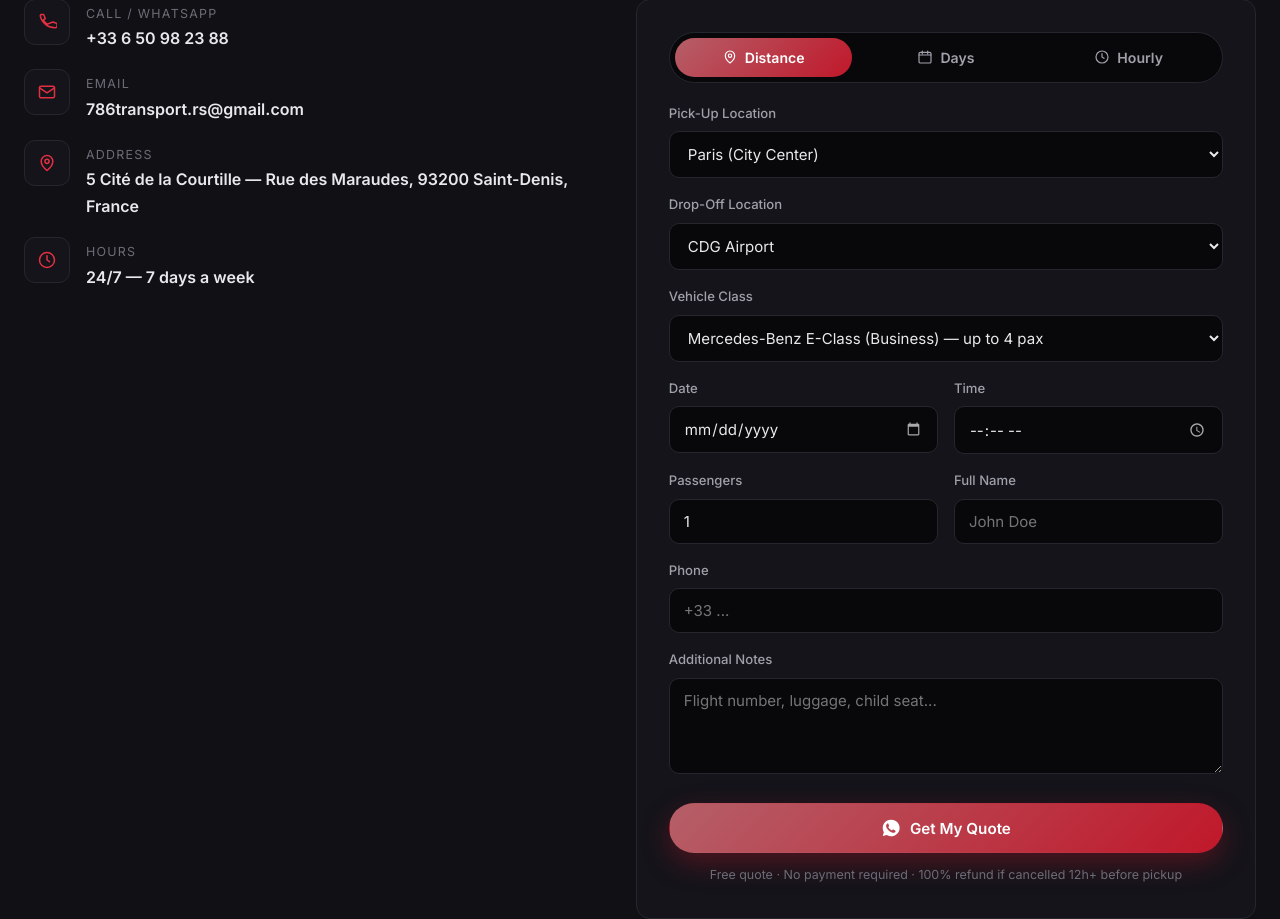
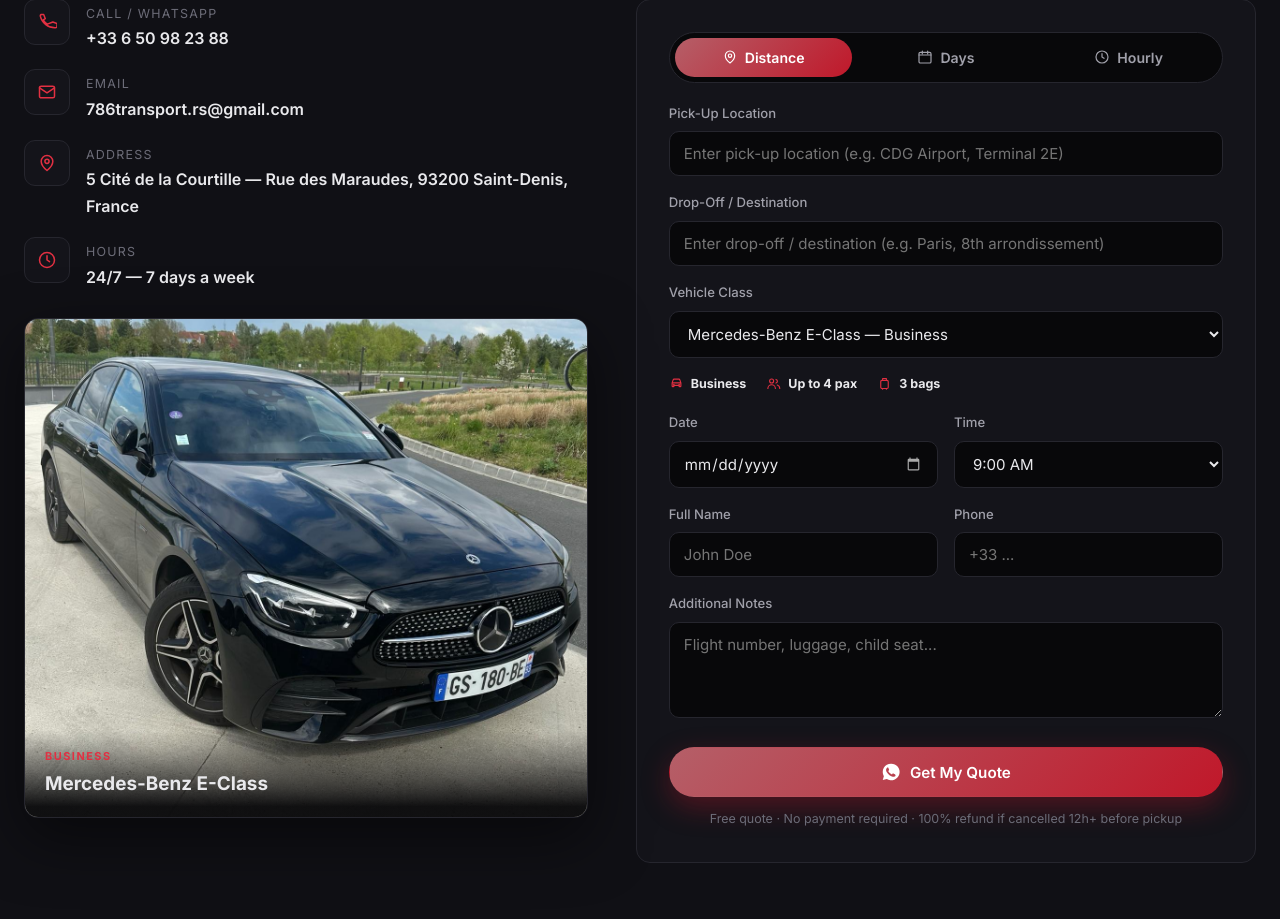
Before and after one commit to Haider-Ali-RoR/wheels786, a React (Vite) app: page / in a window 1280 px wide. Shown: the part 5774-6693 px from the top of the page. Built offline with nearby package versions, Linux system fonts and the light colour scheme.

Commit message:
Get the Form changes for booking
Signed-off-by: Haider-Ali-RoR <haider.ali@devhouse.co>

```diff
--- a/src/components/Contact.tsx
+++ b/src/components/Contact.tsx
@@ -1,29 +1,89 @@
 import { useState } from "react";
 import type { FormEvent } from "react";
 import { Icon } from "./Icons";
-import { company, bookingLocations, vehicleClasses } from "../data/content";
+import { company, fleet } from "../data/content";
+import eclass from "../assets/mercedes-front.jpeg";
+import vclass from "../assets/vclass.jpeg";
+import sclass from "../assets/sclass.jpeg";
+
+const vehicleImages: Record<string, string> = { eclass, vclass, sclass };
 
 type TripType = "distance" | "days" | "hourly";
 
 const initial = {
   tripType: "distance" as TripType,
-  pickup: bookingLocations[0],
-  dropoff: bookingLocations[1],
+  pickup: "",
+  dropoff: "",
   hours: "3",
-  vehicle: vehicleClasses[0],
+  vehicleIdx: "0",
   date: "",
-  time: "",
+  time: "09:00",
   endDate: "",
-  endTime: "",
-  passengers: "1",
+  endTime: "10:00",
   name: "",
   phone: "",
   message: "",
 };
 
+const pad = (n: number) => String(n).padStart(2, "0");
+
+/** Today as an ISO yyyy-mm-dd string (for date input `min`). */
+function todayISO() {
+  const d = new Date();
+  return `${d.getFullYear()}-${pad(d.getMonth() + 1)}-${pad(d.getDate())}`;
+}
+
+/** Format a 24h "HH:MM" value as a friendly 12h string (e.g. "9:00 AM"). */
+function fmtTime(t: string) {
+  if (!t) return "";
+  const [h, m] = t.split(":").map(Number);
+  const ap = h >= 12 ? "PM" : "AM";
+  const h12 = h % 12 || 12;
+  return `${h12}:${pad(m)} ${ap}`;
+}
+
+const MINUTES = [0, 15, 30, 45];
+
+/**
+ * All selectable times as a single list — hours 1–12, minutes in 10-min steps,
+ * AM/PM. `value` is 24h "HH:MM", `label` is the friendly "9:00 AM" form.
+ */
+const TIME_OPTIONS = (() => {
+  const opts: { value: string; label: string }[] = [];
+  for (const ap of ["AM", "PM"]) {
+    for (const h12 of [12, 1, 2, 3, 4, 5, 6, 7, 8, 9, 10, 11]) {
+      for (const m of MINUTES) {
+        let h = h12 % 12;
+        if (ap === "PM") h += 12;
+        opts.push({ value: `${pad(h)}:${pad(m)}`, label: `${h12}:${pad(m)} ${ap}` });
+      }
+    }
+  }
+  return opts;
+})();
+
+/** Single-dropdown 12-hour time picker. */
+function TimeSelect({ value, onChange }: { value: string; onChange: (v: string) => void }) {
+  return (
+    <select
+      className="time-select"
+      aria-label="Time"
+      value={value}
+      onChange={(e) => onChange(e.target.value)}
+    >
+      {TIME_OPTIONS.map((o) => (
+        <option key={o.value} value={o.value}>{o.label}</option>
+      ))}
+    </select>
+  );
+}
+
 export default function Contact() {
   const [form, setForm] = useState(initial);
   const [sent, setSent] = useState(false);
+  const today = todayISO();
+
+  const vehicle = fleet[Number(form.vehicleIdx)] ?? fleet[0];
 
   const set = (patch: Partial<typeof initial>) =>
     setForm((f) => ({ ...f, ...patch }));
@@ -32,6 +92,25 @@ export default function Contact() {
     (key: keyof typeof initial) =>
     (e: React.ChangeEvent<HTMLInputElement | HTMLSelectElement | HTMLTextAreaElement>) =>
       set({ [key]: e.target.value } as Partial<typeof initial>);
+
+  // Keep the end date on or after the start date.
+  const onStartDate = (e: React.ChangeEvent<HTMLInputElement>) => {
+    const date = e.target.value;
+    setForm((f) => ({
+      ...f,
+      date,
+      endDate: f.endDate && f.endDate < date ? date : f.endDate,
+    }));
+  };
+
+  // Open the native picker whether the icon or the field body is clicked.
+  const openPicker = (e: React.MouseEvent<HTMLInputElement>) => {
+    try {
+      (e.currentTarget as HTMLInputElement & { showPicker?: () => void }).showPicker?.();
+    } catch {
+      /* not supported — the icon still works */
+    }
+  };
 
   const handleSubmit = (e: FormEvent) => {
     e.preventDefault();
@@ -42,15 +121,26 @@ export default function Contact() {
       : isDays
       ? "Daily hire (as directed)"
       : "Transfer (distance)";
+    // Inclusive number of calendar days between start and end date.
+    const dayCount =
+      isDays && form.date && form.endDate
+        ? Math.max(
+            1,
+            Math.round(
+              (new Date(form.endDate).getTime() - new Date(form.date).getTime()) / 86_400_000
+            ) + 1
+          )
+        : 0;
     const lines = [
       `New booking request — ${company.name}`,
       `Trip type: ${tripLabel}`,
-      `Vehicle: ${form.vehicle}`,
+      `Vehicle: ${vehicle.name} (${vehicle.tier})`,
+      `Passengers: up to ${vehicle.seats}`,
       `Pickup: ${form.pickup}`,
       isHourly ? `Duration: ${form.hours} hour(s)` : `Drop-off: ${form.dropoff}`,
-      `${isDays ? "Start" : "Date"}: ${form.date}  Time: ${form.time}`,
-      isDays ? `End: ${form.endDate}  Time: ${form.endTime}` : "",
-      `Passengers: ${form.passengers}`,
+      `${isDays ? "Start" : "Date"}: ${form.date}  Time: ${fmtTime(form.time)}`,
+      isDays ? `End: ${form.endDate}  Time: ${fmtTime(form.endTime)}` : "",
+      isDays ? `Duration: ${dayCount} day(s)` : "",
       `Name: ${form.name}`,
       `Phone: ${form.phone}`,
       form.message ? `Notes: ${form.message}` : "",
@@ -115,6 +205,14 @@ export default function Contact() {
                 <span className="contact__row-value">{company.hours}</span>
               </span>
             </div>
+
+            <figure className="contact__vehicle">
+              <img src={vehicleImages[vehicle.image]} alt={vehicle.name} />
+              <figcaption>
+                <span className="contact__vehicle-tier">{vehicle.tier}</span>
+                <strong>{vehicle.name}</strong>
+              </figcaption>
+            </figure>
           </div>
 
           <div className="form reveal">
@@ -167,11 +265,13 @@ export default function Contact() {
 
                 <div className="field">
                   <label htmlFor="pickup">Pick-Up Location</label>
-                  <select id="pickup" value={form.pickup} onChange={update("pickup")}>
-                    {bookingLocations.map((o) => (
-                      <option key={o}>{o}</option>
-                    ))}
-                  </select>
+                  <input
+                    id="pickup"
+                    value={form.pickup}
+                    onChange={update("pickup")}
+                    placeholder="Enter pick-up location (e.g. CDG Airport, Terminal 2E)"
+                    required
+                  />
                 </div>
 
                 {form.tripType === "hourly" ? (
@@ -188,32 +288,59 @@ export default function Contact() {
                   </div>
                 ) : (
                   <div className="field">
-                    <label htmlFor="dropoff">Drop-Off Location</label>
-                    <select id="dropoff" value={form.dropoff} onChange={update("dropoff")}>
-                      {bookingLocations.map((o) => (
-                        <option key={o}>{o}</option>
-                      ))}
-                    </select>
+                    <label htmlFor="dropoff">Drop-Off / Destination</label>
+                    <input
+                      id="dropoff"
+                      value={form.dropoff}
+                      onChange={update("dropoff")}
+                      placeholder="Enter drop-off / destination (e.g. Paris, 8th arrondissement)"
+                      required
+                    />
                   </div>
                 )}
 
                 <div className="field">
                   <label htmlFor="vehicle">Vehicle Class</label>
-                  <select id="vehicle" value={form.vehicle} onChange={update("vehicle")}>
-                    {vehicleClasses.map((o) => (
-                      <option key={o}>{o}</option>
+                  <select id="vehicle" value={form.vehicleIdx} onChange={update("vehicleIdx")}>
+                    {fleet.map((v, i) => (
+                      <option key={v.name} value={i}>
+                        {v.name} — {v.tier}
+                      </option>
                     ))}
                   </select>
+                </div>
+
+                <div className="vehicle-summary">
+                  <span className="vehicle-summary__item">
+                    <Icon name="car" size={15} />
+                    <span className="vehicle-summary__val">{vehicle.tier}</span>
+                  </span>
+                  <span className="vehicle-summary__item">
+                    <Icon name="users" size={15} />
+                    <span className="vehicle-summary__val">Up to {vehicle.seats} pax</span>
+                  </span>
+                  <span className="vehicle-summary__item">
+                    <Icon name="luggage" size={15} />
+                    <span className="vehicle-summary__val">{vehicle.luggage} bags</span>
+                  </span>
                 </div>
 
                 <div className="form__row">
                   <div className="field">
                     <label htmlFor="date">{form.tripType === "days" ? "Start Date" : "Date"}</label>
-                    <input id="date" type="date" value={form.date} onChange={update("date")} required />
+                    <input
+                      id="date"
+                      type="date"
+                      min={today}
+                      value={form.date}
+                      onChange={onStartDate}
+                      onClick={openPicker}
+                      required
+                    />
                   </div>
                   <div className="field">
-                    <label htmlFor="time">{form.tripType === "days" ? "Start Time" : "Time"}</label>
-                    <input id="time" type="time" value={form.time} onChange={update("time")} required />
+                    <label>{form.tripType === "days" ? "Start Time" : "Time"}</label>
+                    <TimeSelect value={form.time} onChange={(v) => set({ time: v })} />
                   </div>
                 </div>
 
@@ -221,36 +348,32 @@ export default function Contact() {
                   <div className="form__row">
                     <div className="field">
                       <label htmlFor="endDate">End Date</label>
-                      <input id="endDate" type="date" value={form.endDate} onChange={update("endDate")} required />
+                      <input
+                        id="endDate"
+                        type="date"
+                        min={form.date || today}
+                        value={form.endDate}
+                        onChange={update("endDate")}
+                        onClick={openPicker}
+                        required
+                      />
                     </div>
                     <div className="field">
-                      <label htmlFor="endTime">End Time</label>
-                      <input id="endTime" type="time" value={form.endTime} onChange={update("endTime")} required />
+                      <label>End Time</label>
+                      <TimeSelect value={form.endTime} onChange={(v) => set({ endTime: v })} />
                     </div>
                   </div>
                 )}
 
                 <div className="form__row">
                   <div className="field">
-                    <label htmlFor="passengers">Passengers</label>
-                    <input
-                      id="passengers"
-                      type="number"
-                      min="1"
-                      max="7"
-                      value={form.passengers}
-                      onChange={update("passengers")}
-                    />
-                  </div>
-                  <div className="field">
                     <label htmlFor="name">Full Name</label>
                     <input id="name" required value={form.name} onChange={update("name")} placeholder="John Doe" />
                   </div>
-                </div>
-
-                <div className="field">
-                  <label htmlFor="phone">Phone</label>
-                  <input id="phone" required value={form.phone} onChange={update("phone")} placeholder="+33 ..." />
+                  <div className="field">
+                    <label htmlFor="phone">Phone</label>
+                    <input id="phone" required value={form.phone} onChange={update("phone")} placeholder="+33 ..." />
+                  </div>
                 </div>
 
                 <div className="field">
--- a/src/index.css
+++ b/src/index.css
@@ -978,9 +978,9 @@ h1, h2, h3, h4 {
   display: grid;
   grid-template-columns: 1fr 1.1fr;
   gap: 48px;
-  align-items: start;
+  align-items: stretch;
 }
-.contact__info { display: grid; gap: 18px; }
+.contact__info { display: flex; flex-direction: column; gap: 18px; }
 .contact__row {
   display: flex;
   gap: 16px;
@@ -1048,6 +1048,53 @@ h1, h2, h3, h4 {
 }
 .field input[type="date"]::-webkit-calendar-picker-indicator:hover,
 .field input[type="time"]::-webkit-calendar-picker-indicator:hover { opacity: 1; }
+.field input[type="date"] { cursor: pointer; }
+
+/* Single-dropdown 12h time picker */
+.time-select { width: 100%; }
+
+/* Selected-vehicle summary under the class dropdown */
+.vehicle-summary {
+  display: flex;
+  flex-wrap: wrap;
+  gap: 8px 20px;
+  margin: 2px 0 18px;
+}
+.vehicle-summary__item { display: inline-flex; align-items: center; gap: 7px; }
+.vehicle-summary__item svg { color: var(--red-bright); flex-shrink: 0; }
+.vehicle-summary__val { font-weight: 700; font-size: 0.78rem; color: var(--text); }
+
+/* Selected-vehicle image in the contact info column (desktop only) */
+.contact__vehicle {
+  position: relative;
+  flex: none;
+  margin-top: 10px;
+  height: 500px;
+  border-radius: var(--radius);
+  overflow: hidden;
+  border: 1px solid var(--line);
+  box-shadow: var(--shadow);
+}
+.contact__vehicle img { width: 100%; height: 100%; object-fit: cover; }
+.contact__vehicle figcaption {
+  position: absolute;
+  inset: auto 0 0 0;
+  padding: 18px 20px;
+  display: flex;
+  flex-direction: column;
+  gap: 2px;
+  background: linear-gradient(to top, rgba(6, 6, 8, 0.95) 12%, transparent);
+}
+.contact__vehicle-tier {
+  font-size: 0.68rem;
+  text-transform: uppercase;
+  letter-spacing: 0.14em;
+  font-weight: 700;
+  color: var(--red-bright);
+}
+.contact__vehicle strong { font-size: 1.18rem; }
+@media (max-width: 900px) { .contact__vehicle { display: none; } }
+
 .toggle {
   display: grid;
   grid-template-columns: repeat(3, 1fr);
```
